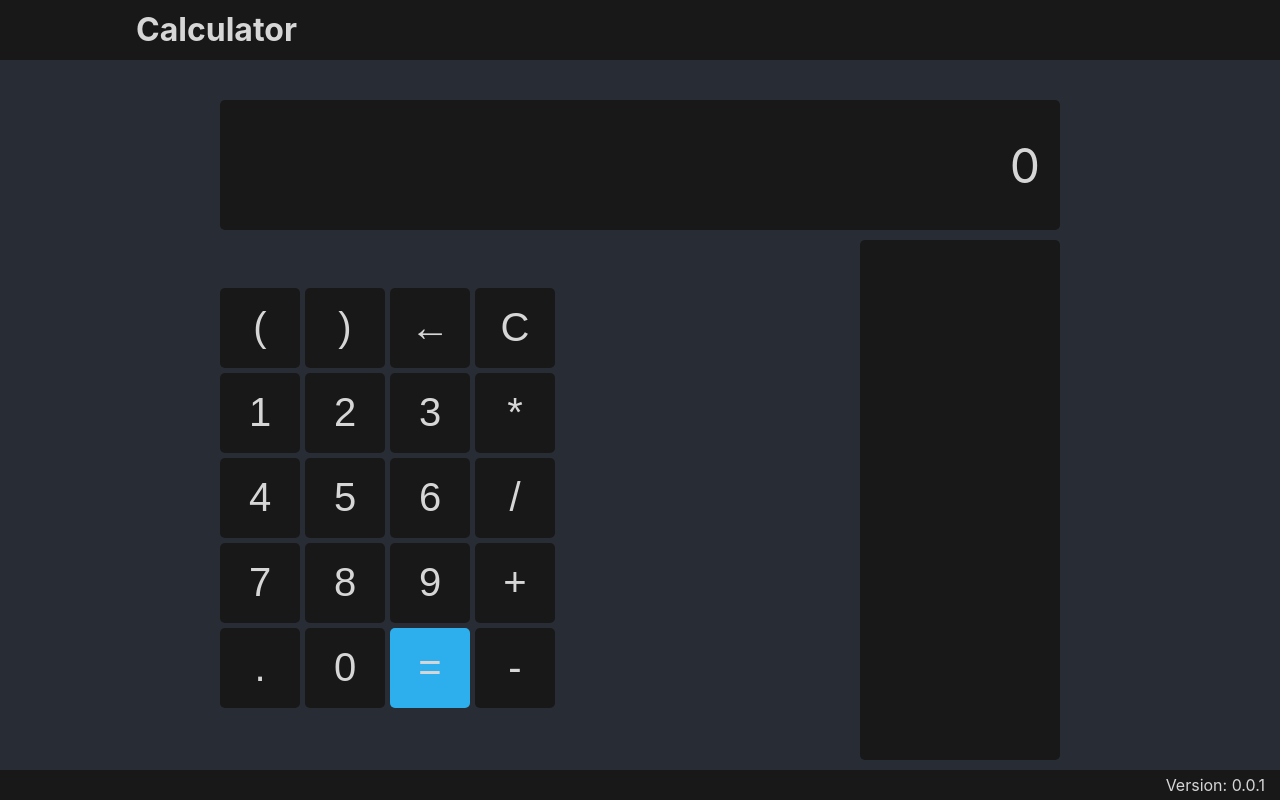
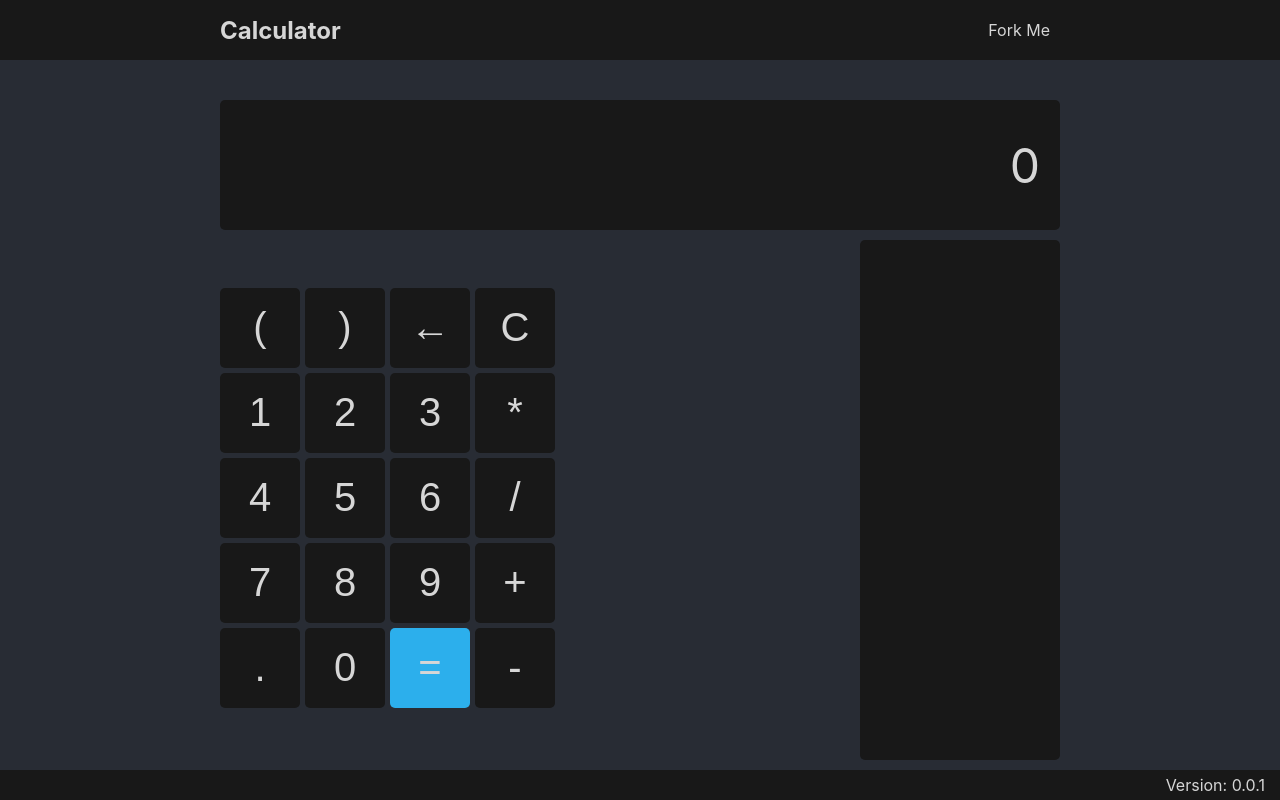
Before and after one commit to DanielRios549/ReactCalc, a React (Create React App) app: page / in a window 1280 px wide. Built offline with nearby package versions, Linux system fonts and the light colour scheme.

Commit message:
Add Github Link

```diff
--- a/src/components/parts/header.tsx
+++ b/src/components/parts/header.tsx
@@ -6,7 +6,10 @@ export default class Header extends React.Component {
   render () {
         return (
             <header id="header">
-                <h1 className="title">Calculator</h1>
+                <section id="container">
+                    <h1 id="title">Calculator</h1>
+                    <a id="github" href="https://github.com/DanielRios549/ReactCalc">Fork Me</a>
+                </section>
             </header>
         )
   }
--- a/src/styles/components/parts/header.scss
+++ b/src/styles/components/parts/header.scss
@@ -1,13 +1,24 @@
+@import '../../config/colors';
+
 #header {
     position: fixed;
-    top: 0;
     width: 100%;
     height: 60px;
     background-color: #181818;
-    padding: 10px;
     z-index: 10;
 
-    .title {
-        text-indent: 10%;
+    #container {
+        height: 100%;
+        max-width: 900px;
+        margin: 0 auto;
+        display: flex;
+        justify-content: space-between;
+        align-items: center;
+        padding: 0 30px;
+
+        #github {
+            padding: 10px;
+            color: $text;
+        }
     }
 }
```
